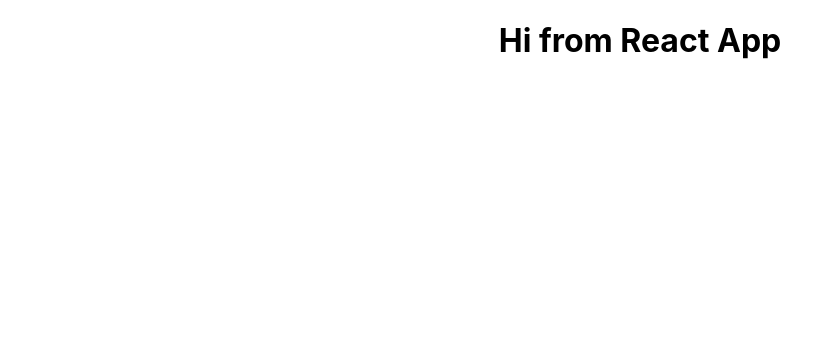
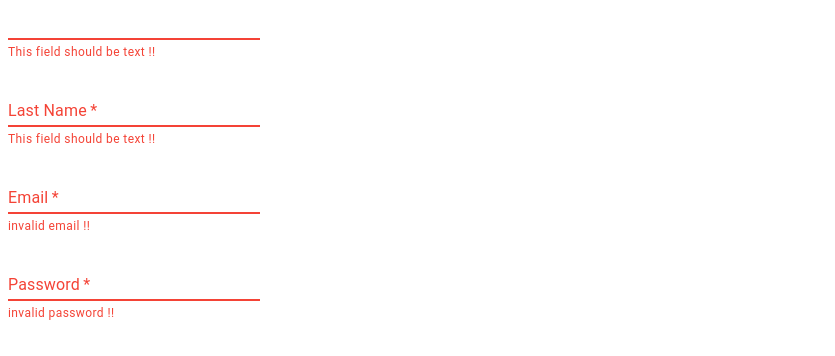
Before and after one commit to GSG-G9/calorie-tracker, a React (Create React App) app in the folder client/: page / in a window 1280 px wide. Shown: the top 356 px of the page, without its empty margins (0-835 px from the left). Built offline with nearby package versions, Linux system fonts and the light colour scheme; the HTML template or start-up script is replaced by a standard one.

Commit message:
starting creat form component

```diff
--- a/client/package.json
+++ b/client/package.json
@@ -3,6 +3,8 @@
   "version": "0.1.0",
   "private": true,
   "dependencies": {
+    "@material-ui/core": "^4.11.3",
+    "@material-ui/icons": "^4.11.2",
     "@testing-library/jest-dom": "^5.11.9",
     "@testing-library/react": "^11.2.3",
     "@testing-library/user-event": "^12.6.2",
--- a/client/src/App.js
+++ b/client/src/App.js
@@ -1,11 +1,9 @@
+import React from 'react';
 import './App.css';
+import Form from './components/Form';
 
 function App() {
-  return (
-    <div className="App">
-      <h1> Hi from React App</h1>
-    </div>
-  );
+  return <Form />;
 }
 
 export default App;
--- /dev/null
+++ b/client/src/components/Form/index.js
@@ -0,0 +1,79 @@
+// import React from 'react';
+// import { makeStyles } from '@material-ui/core/styles';
+// import TextField from '@material-ui/core/TextField';
+
+// const useStyles = makeStyles((theme) => ({
+//   root: {
+//     '& > *': {
+//       margin: theme.spacing(1),
+//       width: '25ch',
+//     },
+//   },
+// }));
+
+// export default function BasicTextFields() {
+//   const classes = useStyles();
+
+//   return (
+//     <form className={classes.root} noValidate autoComplete="off">
+//       <TextField id="standard-basic" label="User Name" />
+//       <TextField id="filled-basic" label="Filled" variant="filled" />
+//       <TextField id="outlined-basic" label="Outlined" variant="outlined" />
+//     </form>
+//   );
+// }
+
+import React from 'react';
+import { TextField, Grid } from '@material-ui/core';
+import { makeStyles } from '@material-ui/core/styles';
+
+const useStyles = makeStyles((theme) => ({
+  root: {
+    '& .MuiTextField-root': {
+      margin: theme.spacing(1),
+      width: '25ch',
+    },
+  },
+}));
+
+export default function FormPropsTextFields() {
+  const classes = useStyles();
+
+  return (
+    <form className={classes.root} Validate autoComplete="off">
+      <Grid container direction="column">
+        <TextField
+          error
+          required
+          id="first-name"
+          type="string"
+          helperText="This field should be text !!"
+        />
+        <TextField
+          required
+          error
+          id="last-name"
+          label="Last Name"
+          type="string"
+          helperText="This field should be text !!"
+        />
+        <TextField
+          error
+          required
+          id="email"
+          type="email"
+          label="Email"
+          helperText="invalid email !!"
+        />
+        <TextField
+          error
+          required
+          id="password"
+          type="password"
+          label="Password"
+          helperText="invalid password !!"
+        />
+      </Grid>
+    </form>
+  );
+}
```
Also changed, not shown: 2 other files (tests, documents, lock files or other folders).
